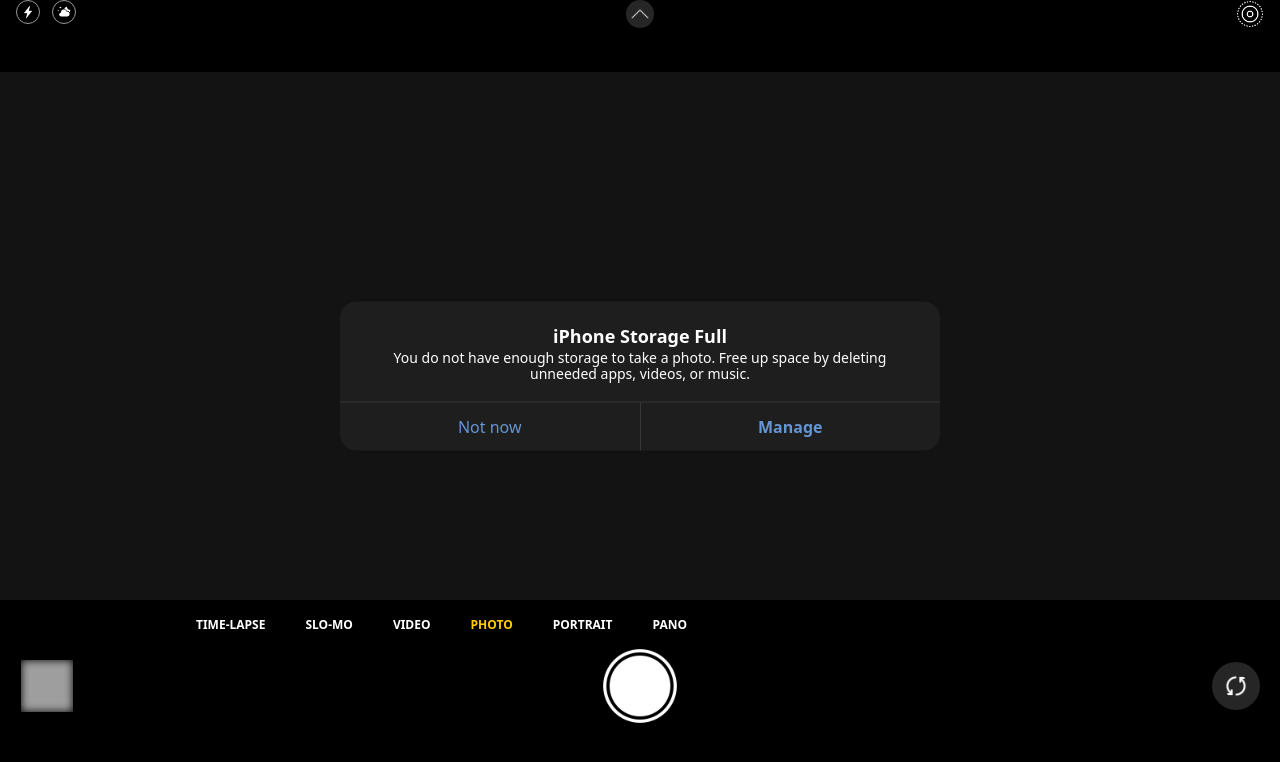
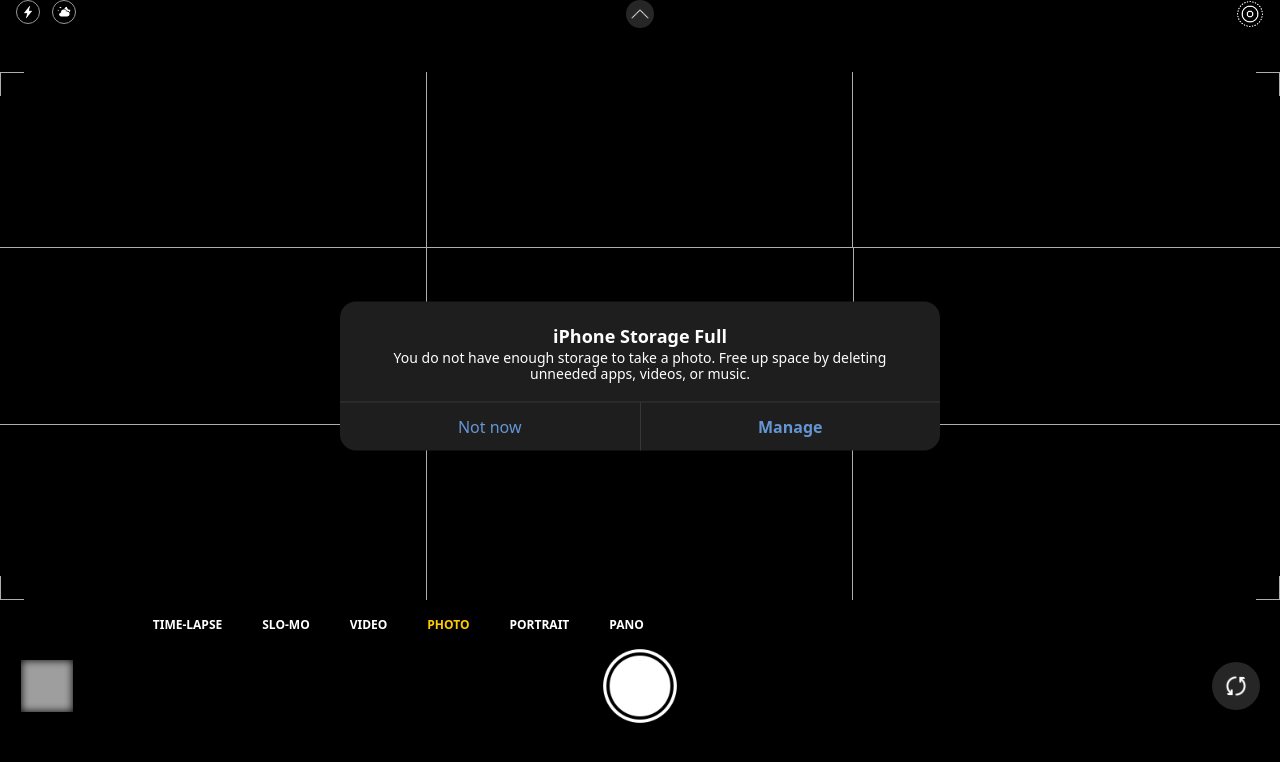
Before and after one commit to magicalbn/camera-storage, a Next.js app: page / in a window 1280 px wide. Shown: the top 762 px of the page. Built offline with nearby package versions, Linux system fonts and the light colour scheme; no server answers; grey boxes are pictures that could not be loaded.

Commit message:
feat: added grids

```diff
--- a/components/Camera.js
+++ b/components/Camera.js
@@ -13,9 +13,30 @@
     };
     return (
         <div>
-            <div className="bg-[#131313] h-[66vh]  overflow-hidden">
+            <div className="bg-[#000] h-[66vh]  overflow-hidden relative">
+                <div className="h-6 w-6 bg-[#0000] absolute top-0 left-0 border-l border-t border-[#adadad] z-40"></div>
+                <div className="h-6 w-6 bg-[#0000] absolute top-0 right-0 border-r border-t border-[#adadad] z-40"></div>
+                <div className="h-6 w-6 bg-[#0000] absolute bottom-0 left-0 border-l border-b border-[#adadad] z-40"></div>
+                <div className="h-6 w-6 bg-[#0000] absolute bottom-0 right-0 border-r border-b border-[#adadad] z-40"></div>
+                <div class="grid grid-cols-3 absolute h-[66vh] w-screen z-40">
+                    {/* <!-- Row 1 --> */}
+                    <div class="col-span-1  border-r  border-[#adadad]"></div>
+                    <div class="col-span-1 border-r p-4 border-[#adadad]"></div>
+                    <div class="col-span-1 p-4"></div>
+
+                    {/* <!-- Row 2 --> */}
+                    <div class="col-span-1 border border-l-0 p-4 border-[#adadad]"></div>
+                    <div class="col-span-1 border-t border-b p-4 border-[#adadad]"></div>
+                    <div class="col-span-1 border border-r-0 p-4 border-[#adadad]"></div>
+
+                    {/* <!-- Row 3 --> */}
+                    <div class="col-span-1 border-r p-4 border-[#adadad]"></div>
+                    <div class="col-span-1 border-r p-4 border-[#adadad]"></div>
+                    <div class="col-span-1 p-4"></div>
+                </div>
+
                 <Webcam
-                    className="blur-md "
+                    className="blur-sm"
                     videoConstraints={{
                         facingMode: { exact: camerType },
                     }}
--- a/components/Modes.js
+++ b/components/Modes.js
@@ -16,7 +16,7 @@
                     activeElement.offsetLeft -
                     containerWidth / 2 +
                     activeElement.clientWidth / 2 -
-                    17;
+                    16;
                 containerRef.current.scrollTo({
                     left: scrollLeft,
                     behavior: "smooth",
@@ -36,7 +36,7 @@
     return (
         <div className="bg-black mt-4">
             <div
-                className="flex gap-10 overflow-x-auto scrollbar-hide px-[11rem]"
+                className="flex gap-10 overflow-x-auto scrollbar-hide pl-[8.3rem] pr-[10rem]"
                 ref={containerRef}
             >
                 {modesList.map((each) => {
--- a/components/StorgaeMessage.js
+++ b/components/StorgaeMessage.js
@@ -2,7 +2,7 @@
 
 const StorgaeMessage = () => {
     return (
-        <div className="absolute bg-[#1e1e1e] text-white top-[47%] left-[50%]  rounded-[1rem] max-w-[600px] w-[75vw] translate-y-[-50%] translate-x-[-50%]">
+        <div className="absolute bg-[#1e1e1e] text-white top-[47%] left-[50%]  rounded-[1rem] max-w-[600px] w-[75vw] translate-y-[-50%] translate-x-[-50%] z-50">
             <p className="text-[#fefefe] text-center font-bold text-lg p-5 pb-0">
                 iPhone Storage Full
             </p>
```
Also changed, not shown: 1 other file (tests, documents, lock files or other folders).
